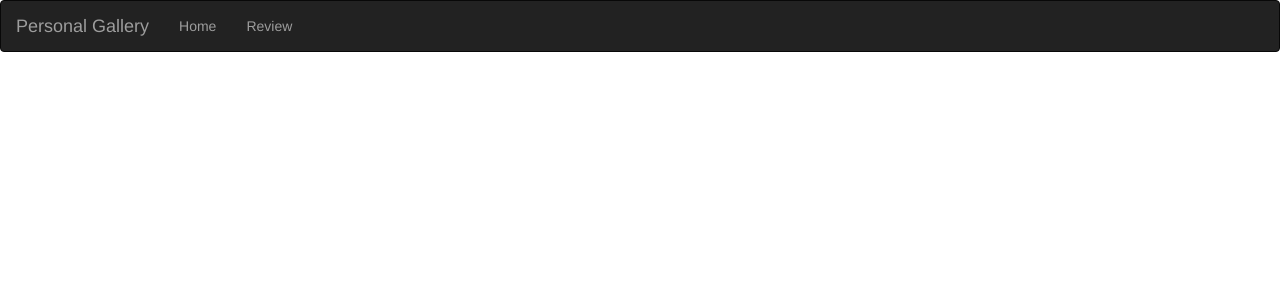
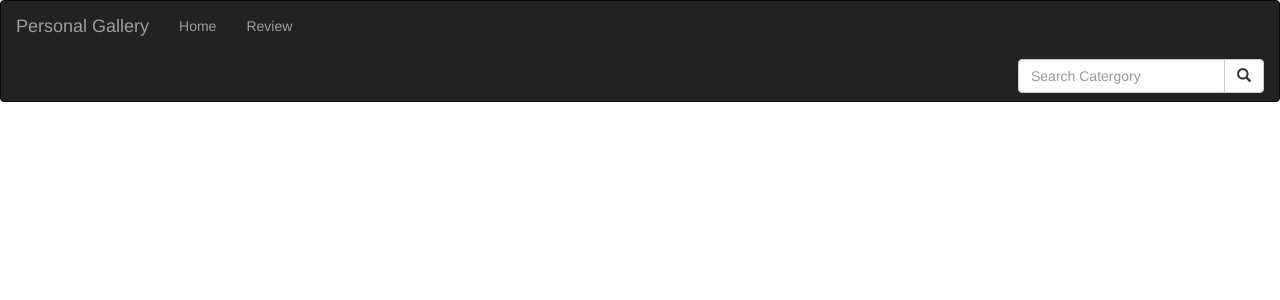
Before and after one commit to Fkaragu/P-Gallery, a Django app: page /post/ in a window 1280 px wide. Shown: the top 300 px of the page. Run offline with Django 3.2, Linux system fonts and the light colour scheme; data that the repository does not hold is empty; some libraries are stand-ins or nearby versions; some web fonts are replaced.

Commit message:
Added search function

```diff
--- a/holder/templates/navbar.html
+++ b/holder/templates/navbar.html
@@ -1,5 +1,6 @@
 <nav class="navbar navbar-inverse">
   <div class="container-fluid">
+
     <div class="navbar-header">
       <a class="navbar-brand">Personal Gallery</a>
     </div>
@@ -9,5 +10,19 @@
         <li><a href="/post">Review</a></li>
       </ul>
     </div>
+
+    <!-- Adding a search form  -->
+    <div class="navbar-right">
+      <form class="navbar-form" role="search" action="{% url 'search_results' %}">
+        <div class="input-group">
+          <input type="text" class="form-control" placeholder="Search Catergory" name="catergory">
+          <div class="input-group-btn">
+            <button class="btn btn-default" type="submit"><i class="glyphicon glyphicon-search"></i></button>
+          </div>
+        </div>
+      </form>
+    </div>
+    <!-- search form end -->
+
   </div>
 </nav>
--- a/holder/urls.py
+++ b/holder/urls.py
@@ -5,6 +5,7 @@ from django.conf.urls.static import static
 
 urlpatterns=[
     url('^$',views.welcome,name = 'welcome'),
+    url(r'^search/', views.search_results, name='search_results'),
     url(r'^post/',views.post_view),
 ]
 if settings.DEBUG:
--- a/holder/views.py
+++ b/holder/views.py
@@ -9,3 +9,16 @@ def welcome(request):
 def post_view(request):
     img = Image.all_images()
     return render(request, 'post.html',{"img":img})
+
+def search_results(request):
+
+    if 'category' in request.GET and request.GET["category"]:
+        search_term = request.GET.get("category")
+        searched_category = Article.search_by_title(search_term)
+        message = f"{search_term}"
+
+        return render(request, 'search.html',{"message":message,"category": searched_category})
+
+    else:
+        message = "You haven't searched for any term"
+        return render(request, 'search.html',{"message":message})
```
